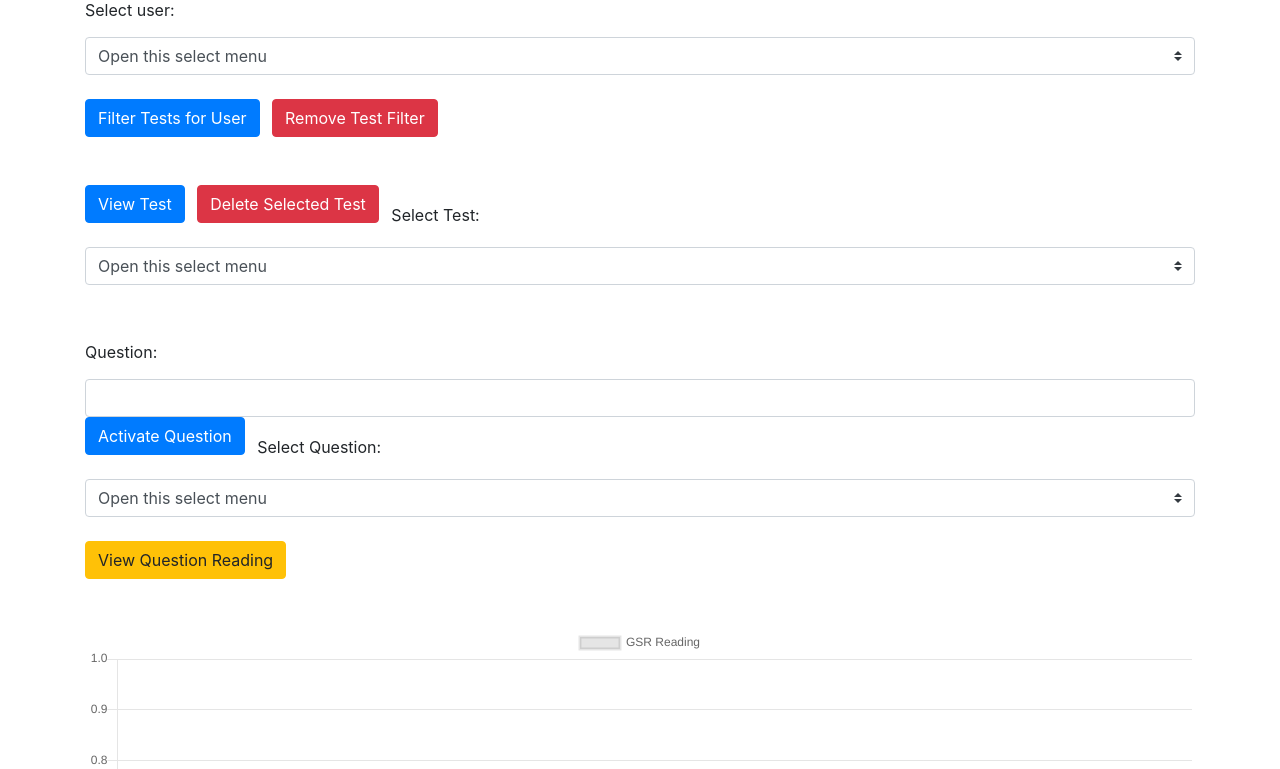
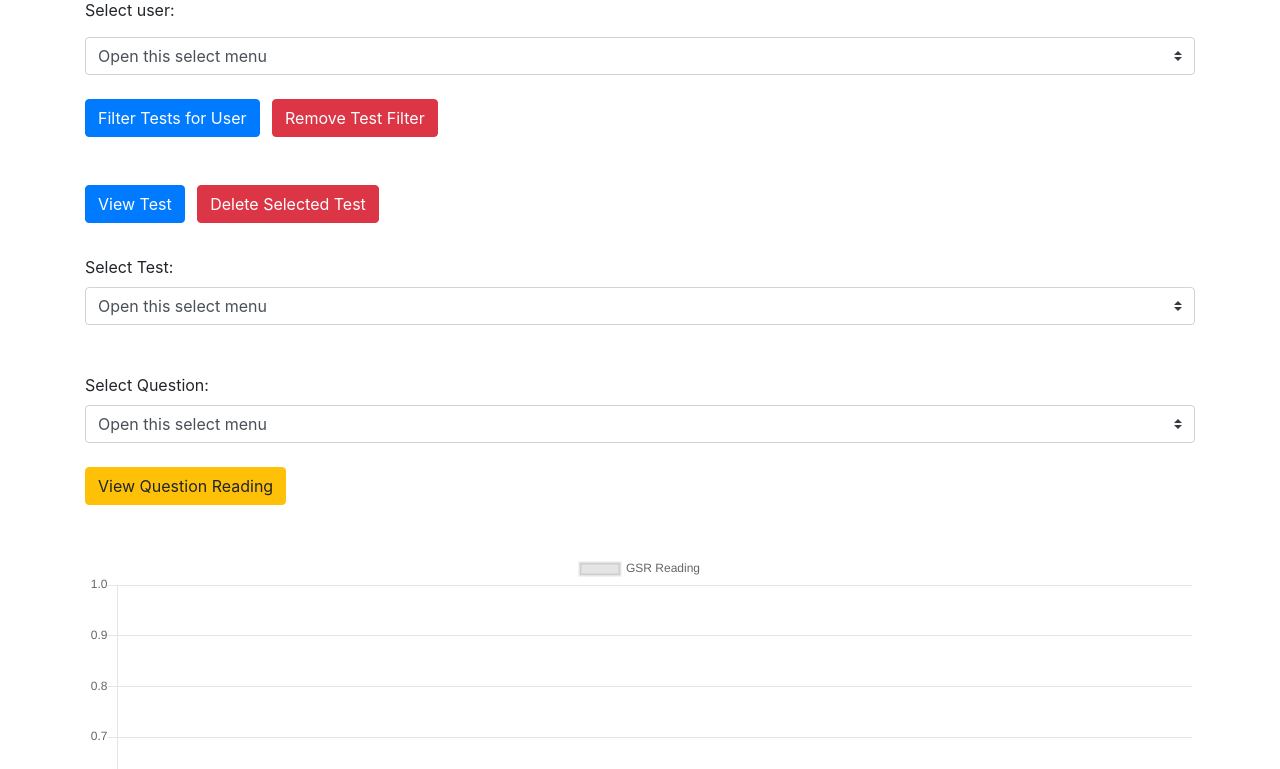
Before and after one commit to JBourds/NOLIE2PI, a Flask app: template app/templates/tests.html in a window 1280 px wide. Shown: the part 175-944 px from the top of the page. Run offline with Flask 2, Linux system fonts and the light colour scheme; the template is opened without the code that fills it, so the values that code supplies are empty; some libraries are stand-ins or nearby versions.

Commit message:
Pushing most recent commits. Added documentation.

```diff
--- a/app/app.py
+++ b/app/app.py
@@ -102,7 +102,7 @@ def fetch_test_data(test_date=None, date_ordering="DESC", name_ordering="ASC"):
     for test_record in test_records:
         tests[test_record[0]] = {
             "name": test_record[1],
-            "date": test_record[2].strftime("%m-%d-%Y"),
+            "date": test_record[2].strftime("%Y-%m-%d"),
             "user_id": test_record[3]
         }
 
@@ -165,8 +165,9 @@ def start_reading():
             red, ir = max30102_sensor.read_sequential()
             hr, hr_valid, spo2, spo2_valid = hrcalc.calc_hr_and_spo2(ir, red, 200, 80)
 
-            print(f"HR Data: {hr}, Valid: {hr_valid}")
-            print(f"SPO2 Data: {spo2}, Valid: {spo2_valid}")
+            if DEBUG_OUTPUT:
+                print(f"HR Data: {hr}, Valid: {hr_valid}")
+                print(f"SPO2 Data: {spo2}, Valid: {spo2_valid}")
 
             # Only insert values if they are deemed valid
             if hr_valid:
--- a/app/static/js/data_displays.js
+++ b/app/static/js/data_displays.js
@@ -60,9 +60,9 @@ function resetCharts() {
     var hr_cht = document.getElementById("hr-chart").getContext('2d');
     var spo2_cht = document.getElementById("spo2-chart").getContext('2d');
 
-    gsr_cht.clearRect(0, 0, gsr_cht.canvas.width, gsr_cht.canvas.height);
-    hr_cht.clearRect(0, 0, hr_cht.canvas.width, hr_cht.canvas.height);
-    spo2_cht.clearRect(0, 0, spo2_cht.canvas.width, spo2_cht.canvas.height);
+    gsr_chart.destroy();
+    hr_chart.destroy();
+    spo2_chart.destroy();
 
     create_gsr_chart(gsr_cht)
     create_hr_chart(hr_cht);
--- a/app/static/js/test_controls.js
+++ b/app/static/js/test_controls.js
@@ -1,23 +1,20 @@
 function startTestReadings() {
     let test_active = document.getElementById("test-active").value;
     let question_id = document.getElementById("question-id").value;
+    let selected_question_id = document.getElementById("select-question").value;
     let reading_active = document.getElementById("reading-active");
 
-    // Verify there is a running test
     if (test_active == 0) {
         alert("No test to start readings for!");
         return;
-    }
-
-    // Check if there is an active question
-    if (question_id == 0) {
+    } else if (question_id == 0) {
         alert("No active question to start readings for!");
         return;
-    }
-
-    // Check if the readings are already active
-    if (reading_active.value == 1) {
+    } else if (reading_active.value == 1) {
         alert("Readings are already active!");
+        return;
+    } else if (selected_question_id != question_id) {
+        alert("Can only start readings for the active question! Make sure active question is selected!");
         return;
     }
 
@@ -38,23 +35,21 @@ function startTestReadings() {
 function stopTestReadings() {
     let test_active = document.getElementById("test-active").value;
     let question_id = document.getElementById("question-id").value;
+    let selected_question_id = document.getElementById("select-question").value;
     let reading_active = document.getElementById("reading-active");
 
     // Verify there is a running test
     if (test_active == 0) {
         alert("No test to stop readings for!");
         return;
-    }
-
-    // Check if there is an active question
-    if (question_id == 0) {
+    } else if (question_id == 0) {
         alert("No active question to stop readings for!");
         return;
-    }
-
-    // Check if the readings are already inactive
-    if (reading_active.value == 0) {
+    } else if (reading_active.value == 0) {
         alert("Readings are already inactive!");
+        return;
+    } else if (selected_question_id != question_id) {
+        alert("Can only stop readings for the active question! Make sure active question is selected!");
         return;
     }
 
@@ -75,16 +70,23 @@ function stopTestReadings() {
 
 // Allows you to reset the graph to only display data for the given question
 function viewQuestionReading() {
-    let test_active = document.getElementById("test-active").value;
     let selected_question = document.getElementById("select-question").value;
-    let question_id = document.getElementById("question-id");
-    let reading_active = document.getElementById("reading-active").value;
+    let question_id = document.getElementById("question-id").value;
 
     if (!validateQuestion()) {
         return;
+    } else if (selected_question != question_id) {
+        alert("Can only view readings for active question! Make sure selected question is the active question!");
+        return;
     }
 
-    question_id.value = selected_question;
+    displayPastQuestionData();
+}
+
+// Used in past tests page
+function viewHistoricalQuestionReading() {
+    let selected_question_id = document.getElementById("select-question").value;
+    document.getElementById("question-id").value = selected_question_id;
     displayPastQuestionData();
 }
 
@@ -258,6 +260,12 @@ function completeTest() {
     // Change selected option to default test
     document.getElementById("default-test").selected = true;
 
+    // Deactivate current question if there is an active one
+    let current_question_id =  document.getElementById("question-id");
+    if (current_question_id.value != 0) {
+        deactivateQuestion();
+    }
+
     hideQuestions();
 }
 
@@ -334,7 +342,10 @@ function delTest() {
 // Function to hide all questions from a test
 function hideQuestions() {
     // Clear out current question box text
-    document.getElementById("question").value = "";
+    // Check if it is null for past tests page
+    if (document.getElementById("question") != null) {
+        document.getElementById("question").value = "";
+    }
 
     // Set select box option to the default
     document.getElementById("select-question").value = 0;
@@ -370,7 +381,10 @@ function showTestQuestions() {
     }
 
     // Clear out current question box text
-    document.getElementById("question").value = "";
+    // Check if it is null because of past tests page
+    if (document.getElementById("question") != null) {
+        document.getElementById("question").value = "";
+    }
 
     // Set select box option to the default
     document.getElementById("select-question").value = 0;
@@ -472,11 +486,16 @@ function addQuestion() {
 
 function delQuestion() {
     let test_id = document.getElementById("test-id").value;
-    let question_id = document.getElementById("select-question").value;
+    let selected_question_id = document.getElementById("select-question").value;
+    let active_question_id = document.getElementById("question-id").value;
 
     if (!validateQuestion()) {
         return;
+    } else if (selected_question_id != active_question_id) {
+        alert("Selected question must also be the active question in order to delete it!");
+        return;
     }
+    deactivateQuestion();
 
     try {
         // Send request to delete the question
@@ -496,12 +515,12 @@ function delQuestion() {
                     alert("Error: Extra questions were deleted!");
                 }
                 // Remove question from select box
-                let question_option = document.getElementById("test-" + test_id + "-question-" + question_id);
+                let question_option = document.getElementById("test-" + test_id + "-question-" + selected_question_id);
                 question_option.remove();
                 return;
             }
         };
-        xhr.send(JSON.stringify({question_id: question_id}));
+        xhr.send(JSON.stringify({question_id: selected_question_id}));
     } catch (e) {
         alert(e);
     }
@@ -513,7 +532,7 @@ function activateQuestion() {
     // the select-question input
     let test_active = document.getElementById("test-active").value;
     let test_id = document.getElementById("test-id").value;
-    let question_id = document.getElementById("select-question").value;
+    let selected_question_id = document.getElementById("select-question").value;
     let reading_active = document.getElementById("reading-active").value;
 
     // Check for inactive test
@@ -528,7 +547,7 @@ function activateQuestion() {
     }
 
     // Check for lack of question
-    if (question_id == 0) {
+    if (selected_question_id == 0) {
         alert("No question selected!");
         return false;
     }
@@ -540,8 +559,13 @@ function activateQuestion() {
     }
 
     let current_question =  document.getElementById("question-id");
-    let old_question_id = current_question.value;
     let new_question = document.getElementById("select-question");
+
+    if (current_question.value == new_question.value) {
+        return;
+    } else if (current_question.value != 0) {
+        deactivateQuestion();
+    }
 
     // Update question ID to the selected question ID
     current_question.value = new_question.value
@@ -549,13 +573,29 @@ function activateQuestion() {
     // Add "(Active)" to selected question
     document.getElementById("test-" + test_id + "-question-" + new_question.value).textContent += " (Active)";
 
-    // Remove "(Active)" from old question
-    let old_question = document.getElementById("test-" + test_id + "-question-" + old_question_id);
-    if (old_question != null) {
-        old_question.textContent = old_question.textContent.replace(" (Active)", "");
+    resetCharts();
+    viewQuestionReading();
+}
+
+function deactivateQuestion() {
+    let active_test = document.getElementById("test-id");
+    let active_question_id = document.getElementById("question-id");
+    let active_question = document.getElementById("test-" + active_test.value + "-question-" + active_question_id.value);
+
+    if (active_test.value == 0) {
+        alert("No active test!");
+        return;
+    } else if (active_question_id.value == 0) {
+        alert("No active question!");
+        return;
     }
 
-    resetCharts();
+    // Remove " (Active)" from question text content
+    active_question.textContent = active_question.textContent.replace(" (Active)", "");
+
+    // Reset active_question_id to 0
+    active_question_id.value = 0;
+
 }
 
 // Reset all the readings associated with the question
@@ -565,6 +605,12 @@ function resetQuestion() {
     }
 
     let question_id =  document.getElementById("question-id").value;
+    let selected_question_id = document.getElementById("select-question").value;
+
+    if (selected_question_id != question_id) {
+        alert("Selected question must also be the active question in order to clear readings!");
+        return;
+    }
 
     try {
         let xhr = new XMLHttpRequest();
--- a/app/templates/polygraph.html
+++ b/app/templates/polygraph.html
@@ -79,7 +79,6 @@ Conduct Polygraph
         <!-- Controls to start/stop test readings -->
         <button id="start-reading" class="btn btn-success mr-2 mb-4" onclick="startTestReadings()">Start Readings</button>
         <button id="stop-reading" class="btn btn-danger mr-2 mb-4" onclick="stopTestReadings()">Stop Readings</button>
-        <button id="view-reading" class="btn btn-warning mr-2 mb-4" onclick="viewQuestionReading()">View Question Reading</button>
     </div>
 
     <div id="graphs" class="form-group mb-4">
--- a/app/templates/tests.html
+++ b/app/templates/tests.html
@@ -18,8 +18,10 @@ Past Tests
         </select>
 
         <input type="hidden" id="user-id" name="user-id" value="0">
-        <button id="filter-tests" class="btn btn-primary mr-2 mb-4" onclick="filterTests()">Filter Tests for User</button>
-        <button id="remove-filter" class="btn btn-danger mr-2 mb-4" onclick="removeFilter()">Remove Test Filter</button>
+        <div class="mb-2">
+            <button id="filter-tests" class="btn btn-primary mr-2 mb-4" onclick="filterTests()">Filter Tests for User</button>
+            <button id="remove-filter" class="btn btn-danger mr-2 mb-4" onclick="removeFilter()">Remove Test Filter</button>
+        </div>
     </div>
 
     <div id="tests" class="form-group mb-4">
@@ -27,8 +29,11 @@ Past Tests
         <input type="hidden" id="test-id" name="test-id" value="0">
 
         <!-- Activate a test -->
-        <button id="activate-test" class="btn btn-primary mr-2 mb-4" onclick="viewTest()">View Test</button>
-        <button id="delete-test" class="btn btn-danger mr-2 mb-4" onclick="delPastTest()">Delete Selected Test</button>
+        <div class="mb-2">
+            <button id="activate-test" class="btn btn-primary mr-2 mb-4" onclick="viewTest()">View Test</button>
+            <button id="delete-test" class="btn btn-danger mr-2 mb-4" onclick="delPastTest()">Delete Selected Test</button>
+        </div>
+
 
         <label for="select-test">Select Test:</label>
         <select id="select-test" class="custom-select mb-4">
@@ -41,13 +46,10 @@ Past Tests
 
 
     <div id="test-question" class="form-group mb-4">
-        <label for="question" class="col-form-label">Question:</label>
-        <input type="text" id="question" name="question" class="form-control mt-2 mr-2">
         <input type="hidden" id="question-id" name="question-id" value="0">
+        <input type="hidden" id="reading-active" name="reading-active" value="0">
 
-        <button id="activate-question" class="btn btn-primary mr-2 mb-4" onclick="activateQuestion()">Activate Question</button>
-
-        <label for="select-test">Select Question:</label>
+        <label for="select-question">Select Question:</label>
         <select id="select-question" class="custom-select mb-4">
             <option id="default-question" value="0" selected>Open this select menu</option>
             {%  for question_id, question_data in questions.items() %}
@@ -55,8 +57,10 @@ Past Tests
             {% endfor %}
         </select>
 
-        <!-- Button to view a question's reading -->
-        <button id="view-reading" class="btn btn-warning mr-2 mb-4" onclick="viewPastQuestionReading()">View Question Reading</button>
+        <div class="mb-2">
+            <!-- Button to view a question's reading -->
+            <button id="view-reading" class="btn btn-warning mr-2 mb-4" onclick="viewHistoricalQuestionReading()">View Question Reading</button>
+        </div>
 
     </div>
 
```
Also changed, not shown: app/templates/index.html (+21 -2 lines), README.md, app/static/img/setup.jpeg (added).
